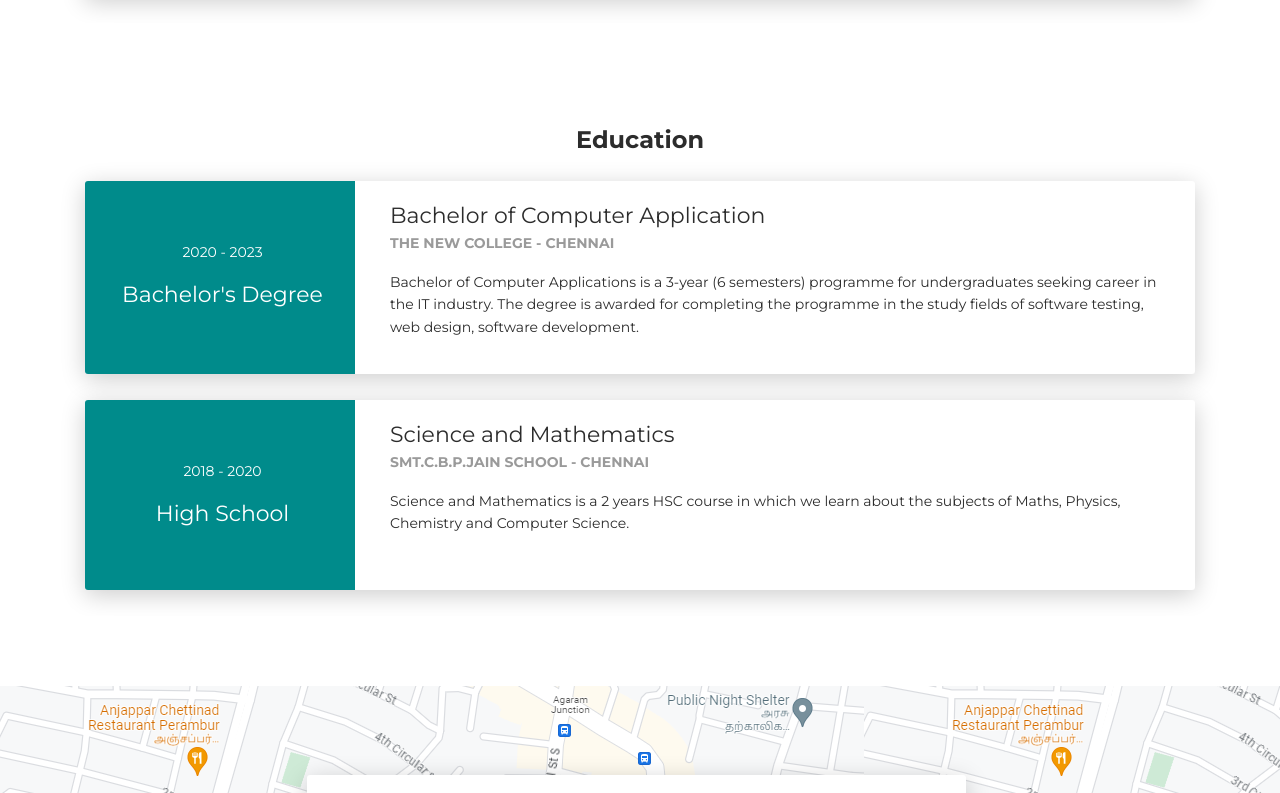
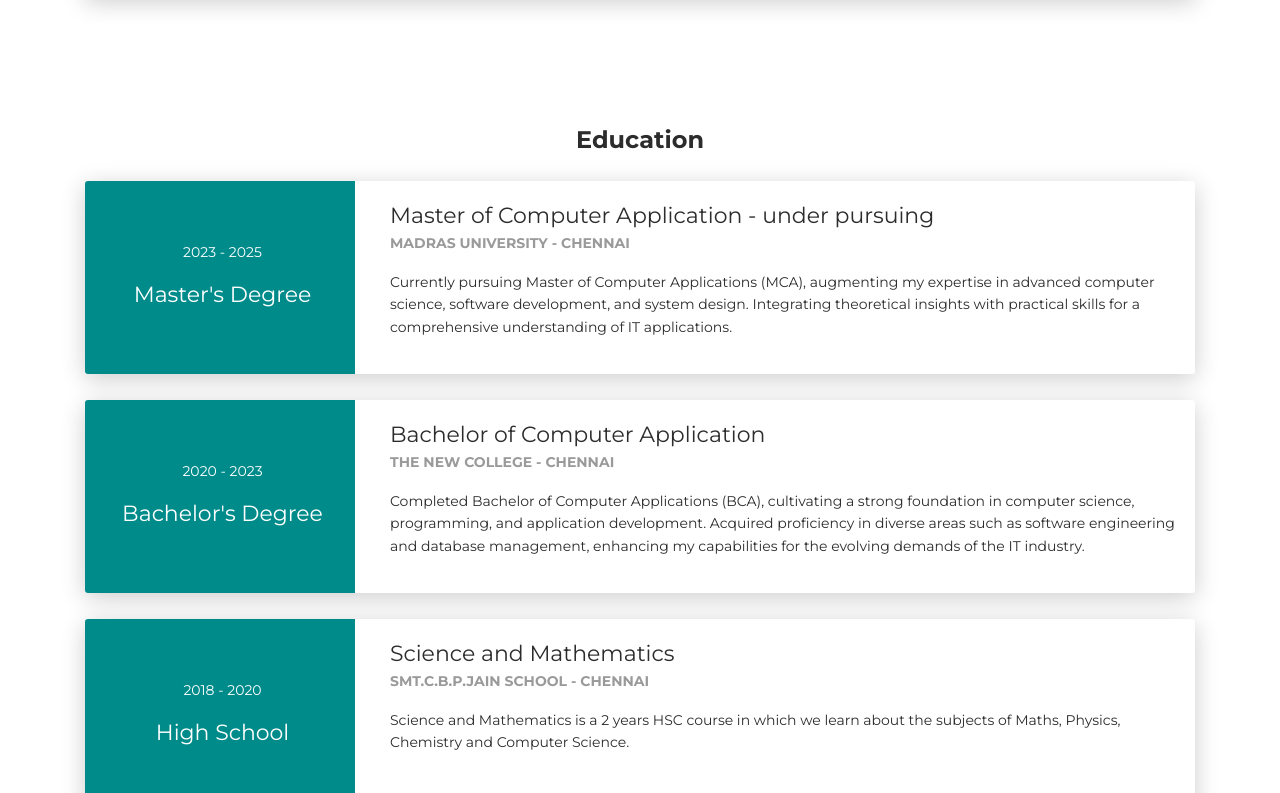
Before and after one commit to Nizardeveloper/Nizar-CV, a plain HTML site: page index.html in a window 1280 px wide. Shown: the part 2492-3285 px from the top of the page. Drawn offline with Linux system fonts and the light colour scheme.

Commit message:
updated the skills and education sections

```diff
--- a/index.html
+++ b/index.html
@@ -121,7 +121,7 @@
           <div class="col-md-6">
             <div class="progress-container progress-primary"><span class="progress-badge">Python</span>
               <div class="progress">
-                <div class="progress-bar progress-bar-primary" data-aos="progress-full" data-aos-offset="10" data-aos-duration="2000" role="progressbar" aria-valuenow="60" aria-valuemin="0" aria-valuemax="100" style="width: 90%;"></div><span class="progress-value">90%</span>
+                <div class="progress-bar progress-bar-primary" data-aos="progress-full" data-aos-offset="10" data-aos-duration="2000" role="progressbar" aria-valuenow="60" aria-valuemin="0" aria-valuemax="100" style="width: 70%;"></div><span class="progress-value">70%</span>
               </div>
             </div>
           </div>
@@ -137,7 +137,7 @@
           <div class="col-md-6">
             <div class="progress-container progress-primary"><span class="progress-badge">Flask</span>
               <div class="progress">
-                <div class="progress-bar progress-bar-primary" data-aos="progress-full" data-aos-offset="10" data-aos-duration="2000" role="progressbar" aria-valuenow="60" aria-valuemin="0" aria-valuemax="100" style="width: 80%;"></div><span class="progress-value">80%</span>
+                <div class="progress-bar progress-bar-primary" data-aos="progress-full" data-aos-offset="10" data-aos-duration="2000" role="progressbar" aria-valuenow="60" aria-valuemin="0" aria-valuemax="100" style="width: 90%;"></div><span class="progress-value">90%</span>
               </div>
             </div>
           </div>
@@ -160,7 +160,7 @@
           <div class="col-md-6">
             <div class="progress-container progress-primary"><span class="progress-badge">TensorFLow</span>
               <div class="progress">
-                <div class="progress-bar progress-bar-primary" data-aos="progress-full" data-aos-offset="10" data-aos-duration="2000" role="progressbar" aria-valuenow="60" aria-valuemin="0" aria-valuemax="100" style="width: 60%;"></div><span class="progress-value">60%</span>
+                <div class="progress-bar progress-bar-primary" data-aos="progress-full" data-aos-offset="10" data-aos-duration="2000" role="progressbar" aria-valuenow="60" aria-valuemin="0" aria-valuemax="100" style="width: 50%;"></div><span class="progress-value">50%</span>
               </div>
             </div>
           </div>
@@ -275,6 +275,23 @@
       <div class="row">
         <div class="col-md-3 bg-primary" data-aos="fade-right" data-aos-offset="50" data-aos-duration="500">
           <div class="card-body cc-education-header">
+            <p>2023 - 2025</p>
+            <div class="h5">Master's Degree</div>
+          </div>
+        </div>
+        <div class="col-md-9" data-aos="fade-left" data-aos-offset="50" data-aos-duration="500">
+          <div class="card-body">
+            <div class="h5">Master of Computer Application - under pursuing</div>
+            <p class="category">MADRAS UNIVERSITY - CHENNAI</p>
+            <p>Currently pursuing Master of Computer Applications (MCA), augmenting my expertise in advanced computer science, software development, and system design. Integrating theoretical insights with practical skills for a comprehensive understanding of IT applications.</p>
+          </div>
+        </div>
+      </div>
+    </div>
+    <div class="card">
+      <div class="row">
+        <div class="col-md-3 bg-primary" data-aos="fade-right" data-aos-offset="50" data-aos-duration="500">
+          <div class="card-body cc-education-header">
             <p>2020 - 2023</p>
             <div class="h5">Bachelor's Degree</div>
           </div>
@@ -283,9 +300,7 @@
           <div class="card-body">
             <div class="h5">Bachelor of Computer Application</div>
             <p class="category">THE NEW COLLEGE - CHENNAI</p>
-            <p>Bachelor of Computer Applications is a 3-year (6 semesters) programme for undergraduates seeking
-              career in the IT industry. The degree is awarded for completing the programme in the study fields of
-              software testing, web design, software development.</p>
+            <p>Completed Bachelor of Computer Applications (BCA), cultivating a strong foundation in computer science, programming, and application development. Acquired proficiency in diverse areas such as software engineering and database management, enhancing my capabilities for the evolving demands of the IT industry.</p>
           </div>
         </div>
       </div>
```
